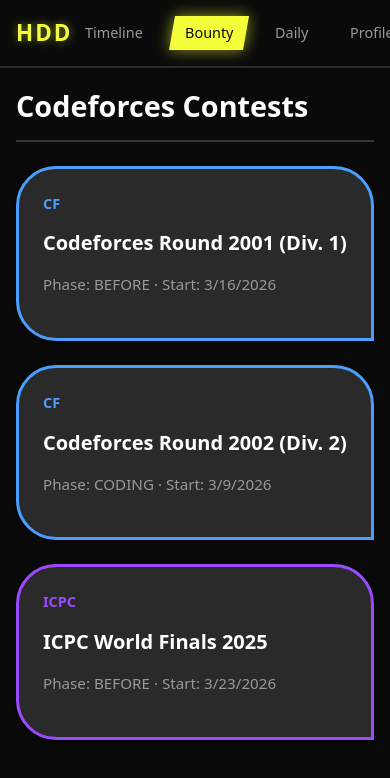
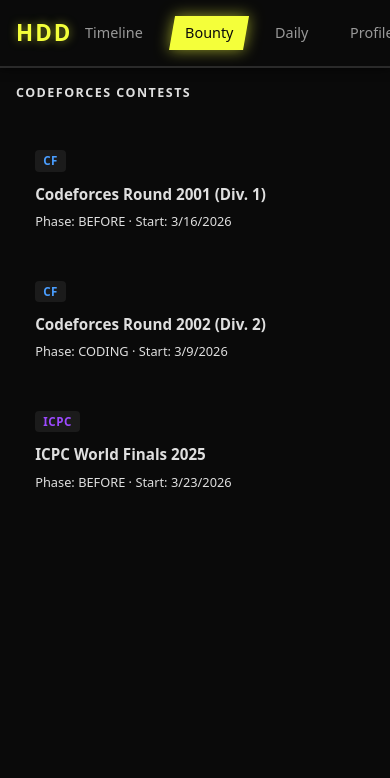
Before and after one commit to enlorik/HDD, a React (Vite) app: page /bounty in a window 390 px wide. Shown: the top 778 px of the page. Built offline with nearby package versions, Linux system fonts and the light colour scheme; no server answers.

Commit message:
Refactor Bounty.css for improved styling and responsiveness
Refactor Bounty.css to use CSS variables for colors and spacing, and adjust styles for improved layout and responsiveness.

```diff
--- a/src/components/Bounty.css
+++ b/src/components/Bounty.css
@@ -1,305 +1,173 @@
+/* ── Bounty Board ───────────────────────────────────────────────── */
 .bounty-container {
   min-height: 100vh;
-  background-color: #0a0a0a;
-  color: #e0e0e0;
-  padding: 2rem;
+  background-color: var(--ik-bg);
+  color: var(--ik-text);
+  padding: 1.75rem 2rem 3rem;
+}
+.bounty-content { max-width: 1400px; margin: 0 auto; }
+.bounty-section { margin-bottom: 2.5rem; }
+
+.bounty-section-title {
+  font-size: 0.78rem;
+  font-weight: 700;
+  letter-spacing: 0.12em;
+  text-transform: uppercase;
+  color: var(--ik-muted);
+  margin-bottom: 1.1rem;
+  padding-bottom: 0.75rem;
+  border-bottom: 1px solid var(--ik-border);
 }
 
-.bounty-content {
-  max-width: 1400px;
-  margin: 0 auto;
+.bounty-loading, .bounty-empty {
+  text-align: center;
+  padding: 3rem;
+  color: var(--ik-muted2);
+  font-size: 0.9rem;
 }
 
-.bounty-section {
-  margin-bottom: 3rem;
+/* ── Masonry-feel grid ──────────────────────────────────────────── */
+.bounty-grid {
+  display: grid;
+  grid-template-columns: repeat(auto-fill, minmax(260px, 1fr));
+  gap: 0.75rem;
 }
 
-.bounty-section-title {
-  font-size: 1.8rem;
-  font-weight: 700;
-  color: #ffffff;
-  margin-bottom: 1.5rem;
-  padding-bottom: 0.75rem;
-  border-bottom: 2px solid #353535;
+/* IK post card — rounded, colorful top border per type */
+.bounty-card {
+  background-color: var(--ik-card);
+  border-radius: var(--ik-radius);
+  border: 1px solid var(--ik-border);
+  border-top: 3px solid var(--ik-border);  /* overridden inline per type */
+  padding: 1.1rem 1.2rem 1.2rem;
+  cursor: pointer;
+  transition: transform 0.18s, box-shadow 0.18s, background 0.15s;
+  display: flex;
+  flex-direction: column;
+  gap: 0.5rem;
+  min-height: 140px;
+}
+.bounty-card:hover {
+  background-color: var(--ik-card-hover);
+  transform: translateY(-3px);
+  box-shadow: 0 8px 24px rgba(0,0,0,0.4);
 }
 
-.bounty-loading {
-  text-align: center;
-  padding: 2rem;
-  color: #999999;
-  font-size: 1.1rem;
+/* type tag — [CF] [IOI] [ICPC] in IK bracket style */
+.bounty-card-badges {
+  display: flex;
+  align-items: center;
+  gap: 0.5rem;
+  margin-bottom: 0.25rem;
+}
+.bounty-track {
+  font-size: 0.72rem;
+  font-weight: 800;
+  padding: 2px 8px;
+  border-radius: 4px;
+  background: rgba(255,255,255,0.07);
+  white-space: nowrap;
+  letter-spacing: 0.05em;
 }
 
-.bounty-empty {
-  text-align: center;
-  padding: 2rem;
-  color: #666666;
-  font-size: 1.1rem;
-}
-
-.bounty-grid {
-  display: grid;
-  grid-template-columns: repeat(auto-fill, minmax(280px, 1fr));
-  gap: 1.5rem;
-  grid-auto-rows: auto;
-}
-
-.bounty-card {
-  background-color: #2a2a2a;
-  border-radius: 40px 40px 0 40px;
-  padding: 1.5rem;
-  cursor: pointer;
-  transition: all 0.3s ease;
-  box-shadow: 0 2px 8px rgba(0, 0, 0, 0.5);
-  border: 3px solid #353535;
-  display: flex;
-  flex-direction: column;
-  min-height: 320px;
-}
-
-.bounty-card:hover {
-  transform: translateY(-4px);
-  box-shadow: 0 8px 20px rgba(244, 255, 58, 0.3), 0 0 30px rgba(244, 255, 58, 0.1);
-  border-color: #f4ff3a;
-}
-
-.bounty-card-badges {
-  display: flex;
-  justify-content: flex-start;
-  align-items: center;
-  margin-bottom: 1rem;
-  gap: 0.5rem;
-}
-
-.bounty-difficulty-badge {
-  color: #ffffff;
-  padding: 6px 12px;
-  border-radius: 4px;
-  font-size: 0.85rem;
+.bounty-card-header { margin: 0; }
+.bounty-card-title {
+  font-size: 0.95rem;
   font-weight: 700;
-  white-space: nowrap;
-}
-
-.bounty-category-badge {
-  background-color: #4a9eff;
-  color: #ffffff;
-  padding: 6px 12px;
-  border-radius: 20px;
-  font-size: 0.8rem;
-  font-weight: 600;
-  white-space: nowrap;
-}
-
-.bounty-card-header {
-  margin-bottom: 1rem;
-}
-
-.bounty-card-title {
-  font-size: 1.25rem;
+  color: var(--ik-text);
+  line-height: 1.35;
   margin: 0;
-  color: #ffffff;
-  font-weight: 700;
-  line-height: 1.3;
-}
-
-.bounty-track {
-  font-weight: 700;
-  font-size: 0.9rem;
-  white-space: nowrap;
-}
-
-.bounty-reward {
-  color: #ffffff;
-  font-weight: 700;
-  font-size: 0.9rem;
-  white-space: nowrap;
-  display: flex;
-  align-items: center;
-  gap: 8px;
-}
-
-.coin-icon {
-  display: inline-flex;
-  align-items: center;
-  justify-content: center;
-  width: 24px;
-  height: 24px;
-  background-color: #ffffff;
-  color: #000000;
-  border-radius: 50%;
-  font-weight: 700;
-  font-size: 0.75rem;
-  flex-shrink: 0;
 }
 
 .bounty-card-description {
-  color: #999999;
-  line-height: 1.7;
-  margin-bottom: 1rem;
-  font-size: 0.95rem;
+  color: var(--ik-muted);
+  font-size: 0.8rem;
+  line-height: 1.55;
   flex: 1;
 }
 
-.bounty-card-tags {
-  display: flex;
-  gap: 0.5rem;
-  flex-wrap: wrap;
-  margin-top: auto;
-}
+/* hide old design remnants */
+.bounty-difficulty-badge,
+.bounty-category-badge,
+.bounty-reward,
+.coin-icon,
+.bounty-card-tags,
+.bounty-tag { display: none; }
 
-.bounty-tag {
-  background-color: #353535;
-  color: #4a9eff;
-  padding: 4px 10px;
-  border-radius: 8px;
-  font-size: 0.8rem;
-  border: 1px solid #4a9eff;
-}
-
-/* Modal Styles */
+/* ── Modal ──────────────────────────────────────────────────────── */
 .bounty-modal-overlay {
-  position: fixed;
-  top: 0;
-  left: 0;
-  right: 0;
-  bottom: 0;
-  background-color: rgba(0, 0, 0, 0.85);
+  position: fixed; inset: 0;
+  background-color: rgba(0,0,0,0.8);
   display: flex;
   justify-content: center;
   align-items: center;
   z-index: 1000;
   padding: 2rem;
 }
-
 .bounty-modal {
-  background-color: #2a2a2a;
-  border-radius: 16px;
+  background-color: var(--ik-surface);
+  border: 1px solid var(--ik-border);
+  border-radius: var(--ik-radius);
   padding: 2rem;
-  max-width: 700px;
+  max-width: 680px;
   width: 100%;
   max-height: 80vh;
   overflow-y: auto;
   position: relative;
-  box-shadow: 0 10px 40px rgba(0, 0, 0, 0.8), 0 0 60px rgba(244, 255, 58, 0.2);
-  border: 1px solid #353535;
+  box-shadow: 0 20px 60px rgba(0,0,0,0.7);
 }
-
 .bounty-modal-close {
-  position: absolute;
-  top: 1rem;
-  right: 1rem;
-  background: none;
-  border: none;
-  color: #e0e0e0;
-  font-size: 2rem;
-  cursor: pointer;
-  width: 40px;
-  height: 40px;
-  display: flex;
-  align-items: center;
-  justify-content: center;
+  position: absolute; top: 1rem; right: 1rem;
+  background: var(--ik-card); border: 1px solid var(--ik-border);
+  color: var(--ik-muted);
+  font-size: 1.2rem; cursor: pointer;
+  width: 36px; height: 36px;
+  display: flex; align-items: center; justify-content: center;
   border-radius: 50%;
-  transition: all 0.2s;
+  transition: all 0.15s;
+  padding: 0;
 }
-
 .bounty-modal-close:hover {
-  background-color: rgba(244, 255, 58, 0.2);
-  color: #f4ff3a;
+  background: var(--ik-red);
+  border-color: var(--ik-red);
+  color: #fff;
 }
-
 .bounty-modal-header {
-  display: flex;
-  justify-content: space-between;
-  align-items: flex-start;
-  margin-bottom: 1.5rem;
-  padding-right: 2rem;
+  display: flex; justify-content: space-between;
+  align-items: flex-start; margin-bottom: 1.25rem; padding-right: 2.5rem;
 }
-
 .bounty-modal-header h2 {
-  font-size: 1.8rem;
-  margin: 0;
-  color: #ffffff;
-  flex: 1;
+  font-size: 1.3rem; margin: 0; color: var(--ik-text); font-weight: 700;
 }
-
 .bounty-modal-reward {
-  background-color: #f4ff3a;
-  color: #0a0a0a;
-  padding: 8px 16px;
-  border-radius: 12px;
-  font-weight: 700;
-  font-size: 1.1rem;
+  background-color: var(--ik-yellow);
+  color: #1a1a1a;
+  padding: 5px 12px;
+  border-radius: 999px;
+  font-weight: 700; font-size: 0.85rem;
   margin-left: 1rem;
-  box-shadow: 0 0 15px rgba(244, 255, 58, 0.5);
 }
-
-.bounty-modal-body {
-  color: #999999;
+.bounty-modal-body { color: var(--ik-muted); }
+.bounty-modal-meta {
+  display: flex; gap: 0.75rem; margin-bottom: 1rem; align-items: center;
 }
-
-.bounty-modal-meta {
-  display: flex;
-  gap: 1rem;
-  margin-bottom: 1rem;
-  align-items: center;
+.bounty-difficulty {
+  font-size: 0.8rem; font-weight: 700;
+  padding: 3px 10px; border-radius: 999px;
+  border: 1px solid currentColor;
 }
-
-.bounty-difficulty {
-  color: white;
-  padding: 6px 12px;
-  border-radius: 4px;
-  font-size: 0.85rem;
-  font-weight: 700;
+.bounty-status { color: var(--ik-muted); font-size: 0.85rem; }
+.bounty-modal-tags { display: flex; gap: 0.4rem; flex-wrap: wrap; margin-bottom: 1.25rem; }
+.bounty-modal-description h3 {
+  color: var(--ik-text); margin-bottom: 0.6rem;
+  font-size: 1rem; font-weight: 700;
 }
-
-.bounty-status {
-  color: #808080;
-  font-weight: 500;
-}
-
-.bounty-modal-tags {
-  display: flex;
-  gap: 0.5rem;
-  flex-wrap: wrap;
-  margin-bottom: 1.5rem;
-}
-
-.bounty-modal-description h3 {
-  color: #ffffff;
-  margin-bottom: 0.75rem;
-  font-size: 1.2rem;
-}
-
-.bounty-modal-description p {
-  line-height: 1.8;
-  font-size: 1rem;
-}
+.bounty-modal-description p { line-height: 1.75; font-size: 0.9rem; }
 
 @media (max-width: 768px) {
-  .bounty-container {
-    padding: 1rem;
-  }
-
-  .bounty-grid {
-    grid-template-columns: 1fr;
-  }
-
-  .bounty-card {
-    min-height: auto;
-  }
-
-  .bounty-modal {
-    padding: 1.5rem;
-    margin: 1rem;
-  }
-
-  .bounty-modal-header h2 {
-    font-size: 1.4rem;
-  }
+  .bounty-container { padding: 1rem 1rem 2rem; }
+  .bounty-grid { grid-template-columns: 1fr; }
+  .bounty-card { min-height: auto; }
+  .bounty-modal { padding: 1.25rem; margin: 0.5rem; border-radius: var(--ik-radius-sm); }
+  .bounty-modal-header h2 { font-size: 1.1rem; }
 }
-
-@media (min-width: 769px) and (max-width: 1200px) {
-  .bounty-grid {
-    grid-template-columns: repeat(auto-fill, minmax(250px, 1fr));
-  }
-}
```
